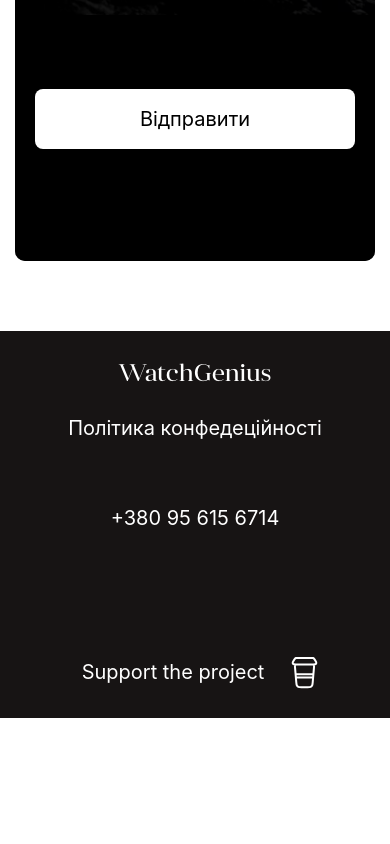
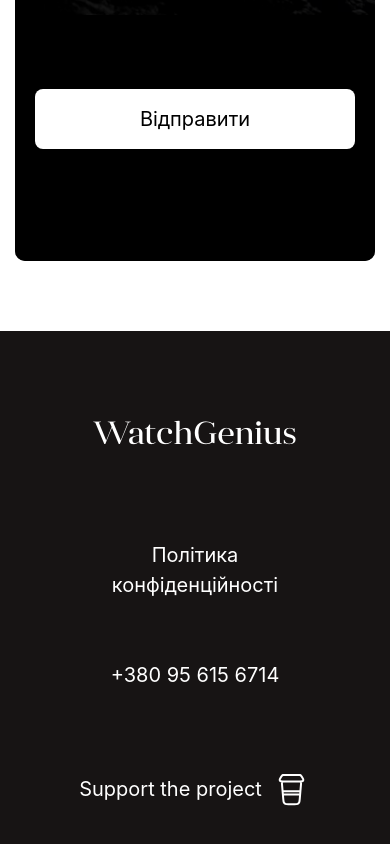
Before and after one commit to WILSONPLUR/watch-store, a Next.js app: page / in a window 390 px wide. Shown: the part 6103-6947 px from the top of the page. Before the commit the page ends 6821 px from the top, so only its background shows below. Built offline with nearby package versions, Linux system fonts and the light colour scheme.

Commit message:
fix: footer adaptive

```diff
--- a/src/app/layout/Footer/Footer.module.css
+++ b/src/app/layout/Footer/Footer.module.css
@@ -15,7 +15,7 @@
 }
 
 .footerLogo {
-  font-size: 24px !important;
+  font-size: 24px;
   color: var(--white);
   text-decoration: none;
   transition: all 0.3s ease;
@@ -47,6 +47,9 @@
 
 .footerRightLinks {
   display: flex;
+}
+.footerRightLinks nav {
+  text-align: center;
 }
 
 .footerSupportWrapper {
@@ -81,33 +84,9 @@
   .footerRightLinks {
     flex-direction: column;
     align-items: center;
-    gap: 30px;
   }
-}
-@media (max-width: 420px) {
-  .footerContainer {
-    display: flex;
-    flex-direction: column;
-    padding: 10px 20px;
-  }
-
-  .footerLogo {
-    font-size: 32px;
-  }
-
-  .footerLink {
-    font-size: 20px;
-  }
-
-  .footerRightLinks {
-    flex-direction: column;
-    align-items: center;
-    gap: 60px;
-    margin: 20px 0;
-  }
-
-  .footerSupportWrapper {
-    padding-top: 40px;
+  .footerRightLinks nav a {
+    margin: 0;
   }
 }
 
@@ -122,6 +101,7 @@
 
   .footerLink {
     font-size: 16px;
+    margin: 0;
   }
 
   .footerContactsLink {
@@ -131,14 +111,17 @@
   .footerRightLinks {
     flex-direction: column;
     align-items: center;
-    gap: 30px;
+  }
+  .footerRightLinks :first-child {
+    margin-bottom: 20px;
   }
 }
 @media (max-width: 420px) {
   .footerContainer {
     display: flex;
     flex-direction: column;
-    padding: 10px 20px;
+    padding: 65px 67px;
+    gap: 80px;
   }
 
   .footerLogo {
@@ -152,11 +135,15 @@
   .footerRightLinks {
     flex-direction: column;
     align-items: center;
-    gap: 60px;
-    margin: 20px 0;
+    margin: 0;
+    gap: 0;
+  }
+  .footerRightLinks :first-child {
+    margin-bottom: 60px;
   }
 
   .footerSupportWrapper {
-    padding-top: 40px;
+    padding-top: 0px;
+    gap: 10px;
   }
 }
--- a/src/app/layout/Footer/Footer.tsx
+++ b/src/app/layout/Footer/Footer.tsx
@@ -15,7 +15,7 @@
         <div className={styles.footerRightLinks}>
           <nav>
             <Link href="#" className={styles.footerLink} prefetch={false}>
-              Політика конфедеційності
+              Політика конфіденційності
             </Link>
           </nav>
           <nav>
```
